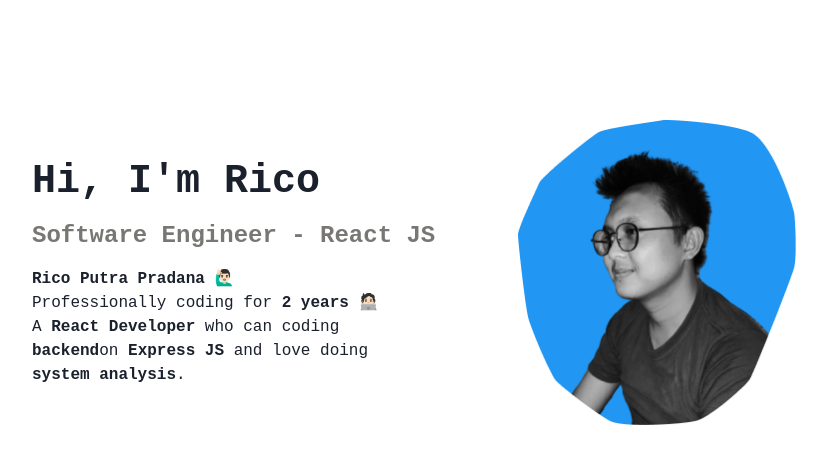
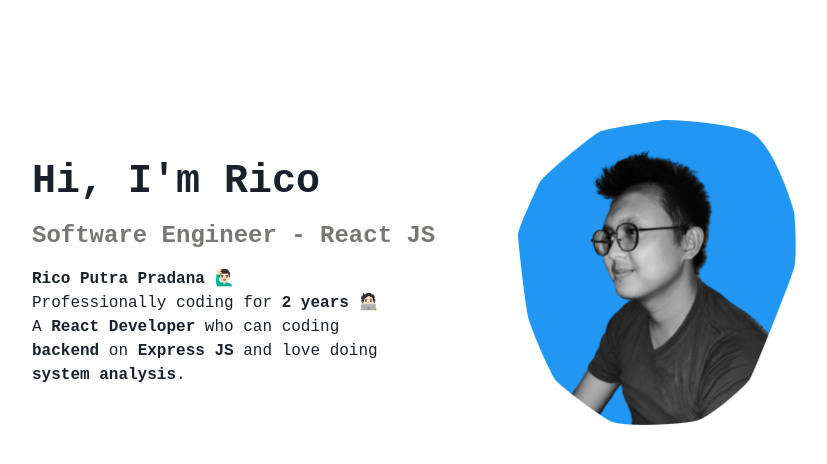
Before and after one commit to ricoputrap/ricoputra, a Next.js app: page / in a window 1280 px wide. Shown: the top 464 px of the page, without its empty margins (226-1053 px from the left). Built offline with nearby package versions, Linux system fonts and the light colour scheme.

Commit message:
redesign: add metadata

```diff
--- a/components/Hero/index.tsx
+++ b/components/Hero/index.tsx
@@ -14,8 +14,9 @@ const Hero: React.FC = () => {
           <Text maxWidth={96} fontWeight="bold">Rico Putra Pradana 🙋🏻‍♂️</Text>
           <Text maxWidth={96}>Professionally coding for <strong>2 years</strong> 🧑🏻‍💻</Text>
           <Text maxWidth={96}>
-            A <strong>React Developer</strong> who can coding <strong>backend</strong>
-            on <strong>Express JS</strong> and love doing <strong>system analysis</strong>.
+            A <strong>React Developer</strong> who can
+            coding <strong>backend</strong> on <strong>Express JS</strong> and love
+            doing <strong>system analysis</strong>.
           </Text>
         </Box>
       </Box>
--- a/components/Layout/index.styles.ts
+++ b/components/Layout/index.styles.ts
@@ -1,6 +1,6 @@
 import styled from "@emotion/styled";
 
-export const Container = styled.main`
+export const Container = styled.div`
   width: 764px;
   margin-top: 120px;
 `;
--- /dev/null
+++ b/core-ui/Base/index.tsx
@@ -0,0 +1,34 @@
+import React from 'react'
+import Head from 'next/head'
+
+interface Props {
+  title?: string;
+  children: React.ReactNode;
+}
+
+const Base: React.FC<Props> = ({
+  title = "ricoputra.space",
+  children
+}) => {
+  return (
+    <>
+      <Head>
+        <title>{title}</title>
+        <meta
+          name="description"
+          content="
+            A React Developer who can coding backend on Express JS and love doing system analysis.
+            Tech stacks: React JS, Next JS, JavaScript, TypeScript, Node JS, Express JS, Docker, Notion, Jira, Confluence, Figma, Invision
+          "
+        />
+        <link rel="icon" href="/avatar.png" />
+      </Head>
+
+      <main>{children}</main>
+
+      <footer></footer>
+    </>
+  )
+}
+
+export default Base
--- a/pages/_app.tsx
+++ b/pages/_app.tsx
@@ -1,9 +1,23 @@
 import '../styles/globals.css'
 import type { AppProps } from 'next/app'
 
+import { ChakraProvider, extendTheme } from '@chakra-ui/react'
+
+const theme = extendTheme({
+  fonts: {
+    heading: `'Fira Code', monospace`,
+    body: `'Fira Code', monospace`
+  },
+  colors: {
+    grayText: "#787774"
+  }
+})
+
 function MyApp({ Component, pageProps }: AppProps) {
   return (
-    <Component {...pageProps} />
+    <ChakraProvider theme={theme}>
+      <Component {...pageProps} />
+    </ChakraProvider>
   )
 }
 
--- a/pages/index.tsx
+++ b/pages/index.tsx
@@ -1,22 +1,12 @@
-import { ChakraProvider, extendTheme } from '@chakra-ui/react'
 import type { NextPage } from 'next'
 import Layout from '../components/Layout'
-
-const theme = extendTheme({
-  fonts: {
-    heading: `'Fira Code', monospace`,
-    body: `'Fira Code', monospace`
-  },
-  colors: {
-    grayText: "#787774"
-  }
-})
+import Base from '../core-ui/Base'
 
 const Home: NextPage = () => {
   return (
-    <ChakraProvider theme={theme}>
+    <Base>
       <Layout />
-    </ChakraProvider>
+    </Base>
   )
 }
 
```
